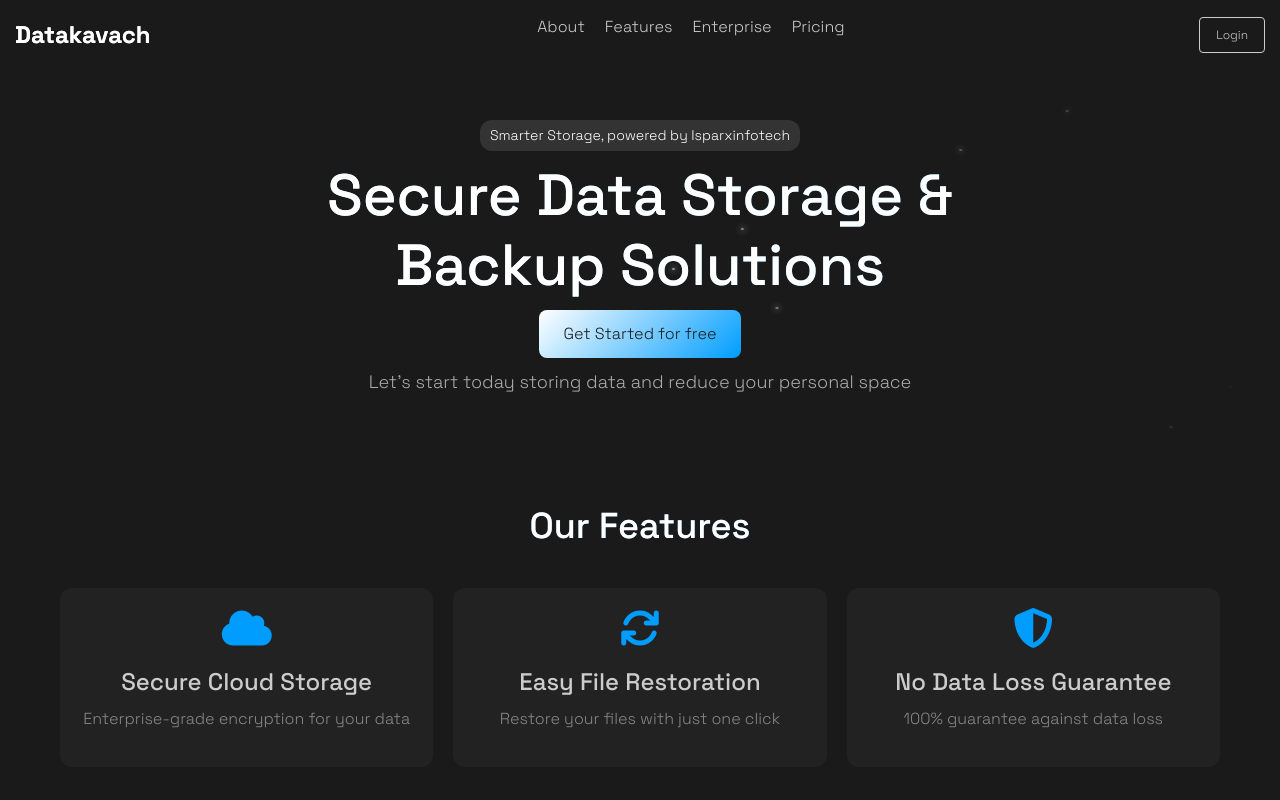
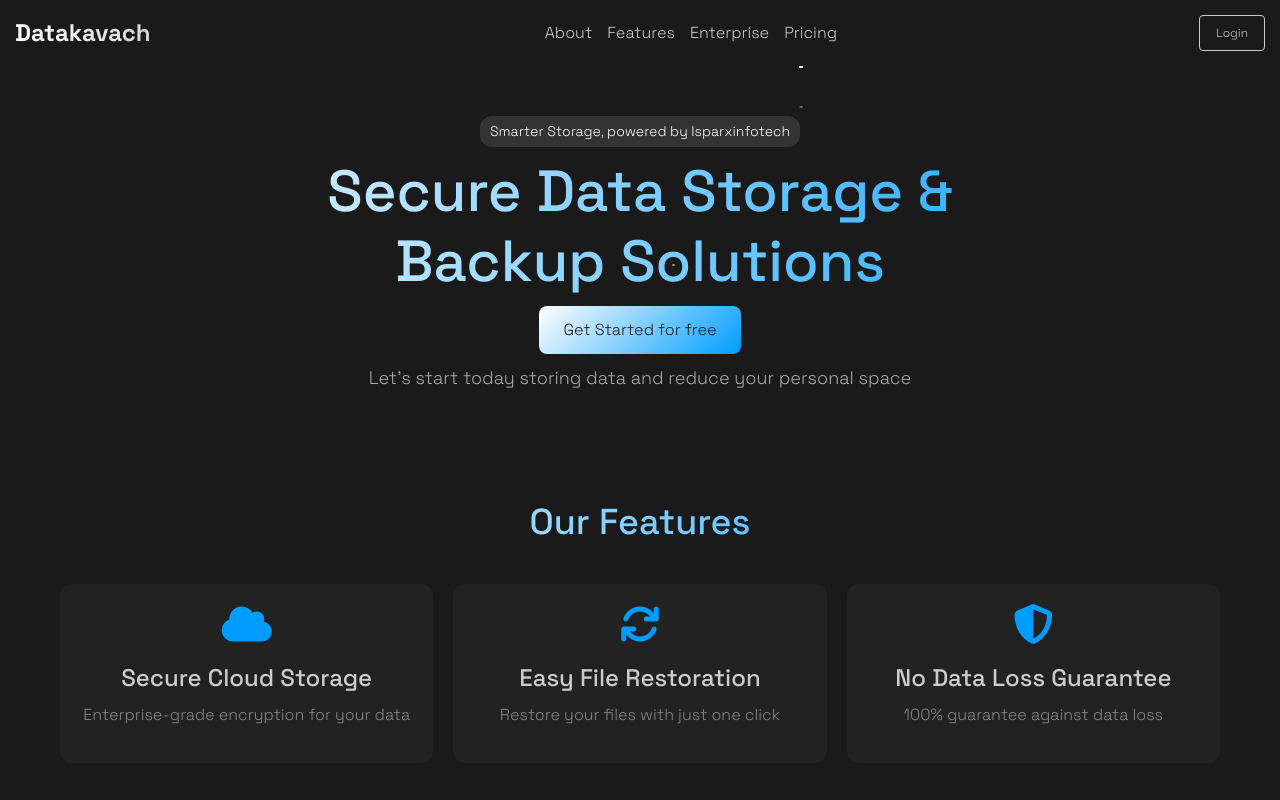
Before and after one commit to isparxinfotech/datakawach, an Angular app: page / in a window 1280 px wide. Shown: the top 800 px of the page. Built offline with nearby package versions, Linux system fonts and the light colour scheme.

Commit message:
sdsdsdwdw

```diff
--- a/angular.json
+++ b/angular.json
@@ -35,14 +35,14 @@
             "production": {
               "budgets": [
                 {
-                  "type": "initial",
-                  "maximumWarning": "500kb",
-                  "maximumError": "1mb"
+                 "type": "initial",
+    "maximumWarning": "600kb",
+    "maximumError": "1.2mb"
                 },
                 {
                   "type": "anyComponentStyle",
-                  "maximumWarning": "4kb",
-                  "maximumError": "6kb"
+    "maximumWarning": "4kb",
+    "maximumError": "5kb"
                 }
               ],
               "outputHashing": "all"
--- a/src/app/core/components/account/corporate-dashboard/corporate-dashboard.component.html
+++ b/src/app/core/components/account/corporate-dashboard/corporate-dashboard.component.html
@@ -59,7 +59,7 @@
                 <thead>
                   <tr>
                     <th scope="col">Name</th>
-                    <th scope="col">ID</th>
+                    <!-- <th scope="col">ID</th> -->
                     <th scope="col">Type</th>
                     <th scope="col">Size</th>
                     <th scope="col">Actions</th>
@@ -73,7 +73,7 @@
                       </a>
                       <span *ngIf="item.type === 'file'">{{ item.name }}</span>
                     </td>
-                    <td>{{ item.id }}</td>
+                    <!-- <td>{{ item.id }}</td> -->
                     <td>{{ item.type | titlecase }}</td>
                     <td>{{ formatSize(item.size) }}</td>
                     <td>
--- a/src/app/core/components/home/home.component.css
+++ b/src/app/core/components/home/home.component.css
@@ -4,39 +4,33 @@
   background: #1a1a1a;
 }
 
+/* Navbar */
 .navbar {
   display: flex;
   justify-content: space-between;
+  align-items: center;
   padding: 15px;
-  align-items: center;
-  position: relative;
   z-index: 10;
 }
-
 .logo {
   font-size: 24px;
   font-weight: bold;
   background: linear-gradient(90deg, #fff, #d3d3d3);
   -webkit-background-clip: text;
+  color: transparent;
 }
-
 .navbar ul {
+  display: flex;
+  gap: 15px;
   list-style: none;
-  display: flex;
-  gap: 20px;
+  margin: 0;
 }
-
 .navbar a {
   color: #ccc;
   font-size: 16px;
   text-decoration: none;
 }
-
-.navbar a:hover,
-.footer a:hover {
-  color: #d3d3d3;
-}
-
+.navbar a:hover, .footer a:hover { color: #d3d3d3; }
 .login-btn {
   background: transparent;
   border: 1px solid #ccc;
@@ -45,12 +39,10 @@
   border-radius: 4px;
   cursor: pointer;
 }
-
 .login-btn:hover {
   background: linear-gradient(135deg, #fff, #009dff);
   color: #1a1a1a;
 }
-
 .menu-toggle {
   display: none;
   background: none;
@@ -60,6 +52,7 @@
   cursor: pointer;
 }
 
+/* Hero */
 .hero {
   text-align: center;
   padding: 50px 20px;
@@ -67,128 +60,101 @@
   margin: 0 auto;
   position: relative;
   z-index: 1;
-  overflow: hidden;
 }
-
 .hero-glow {
   position: absolute;
   left: 0;
   top: 0;
   width: 50%;
   height: 100%;
-  background: linear-gradient(to right, rgba(255, 255, 255, 0.6), transparent 50%);
+  background: linear-gradient(to right, rgba(255, 255, 255, 0.6), transparent);
   z-index: 1;
   animation: glowShift 6s infinite alternate;
 }
-
-.hero-text {
-  position: relative;
-  z-index: 3;
-}
-
 .tagline {
   background: #333;
   padding: 5px 10px;
   border-radius: 12px;
+  font-size: 14px;
   display: inline-block;
-  font-size: 14px;
 }
-
 .hero h1 {
   font-size: 58px;
   margin: 10px 0;
   background: linear-gradient(90deg, #fff, #009dff);
   -webkit-background-clip: text;
+  color: transparent;
 }
-
 .hero p {
   color: #aaa;
   font-size: 18px;
   margin-bottom: 20px;
 }
-
 .cta-button {
   background: linear-gradient(135deg, #fff, #009dff);
   color: #1a1a1a;
   padding: 12px 24px;
   border: none;
   border-radius: 8px;
+  font-size: 16px;
   cursor: pointer;
-  font-size: 16px;
 }
-
 .sub-text {
   color: #888;
   font-size: 14px;
   margin-top: 10px;
 }
 
-.features-section {
+/* Features and Pricing */
+.features-section, .pricing-section {
   padding: 40px 20px;
   max-width: 1200px;
   margin: 0 auto;
   text-align: center;
 }
-
-.features-section h2,
-.pricing-section h2 {
+.features-section h2, .pricing-section h2 {
   font-size: 36px;
   margin-bottom: 40px;
   background: linear-gradient(90deg, #fff, #009dff);
   -webkit-background-clip: text;
+  color: transparent;
 }
-
-.features-container,
-.pricing-container {
+.features-container, .pricing-container {
   display: grid;
   grid-template-columns: repeat(auto-fit, minmax(250px, 1fr));
   gap: 20px;
 }
-
-.feature-card,
-.pricing-card {
+.feature-card, .pricing-card {
   background: #222;
   border-radius: 12px;
   padding: 20px;
 }
-
 .feature-card i {
   font-size: 40px;
   color: #009dff;
   margin-bottom: 20px;
 }
-
-.feature-card h3,
-.pricing-card h3 {
+.feature-card h3, .pricing-card h3 {
   font-size: 24px;
   margin-bottom: 10px;
   color: #ccc;
 }
-
-.feature-card p,
-.pricing-card li {
+.feature-card p, .pricing-card li {
   color: #888;
   font-size: 16px;
 }
-
-.pricing-section {
-  padding: 40px 20px;
-  max-width: 1200px;
-  margin: 0 auto;
-  text-align: center;
-}
-
 .pricing-card .price {
   font-size: 28px;
   color: #009dff;
   margin-bottom: 20px;
 }
-
 .pricing-card ul {
   list-style: none;
   margin-bottom: 20px;
+  padding: 0;
 }
 
+/* Particles */
 .particles {
   position: absolute;
   top: 0;
@@ -198,47 +164,27 @@
   pointer-events: none;
   z-index: 2;
 }
-
 .particle {
   position: absolute;
   background: #fff;
   border-radius: 50%;
   width: 3px;
   height: 2px;
-  animation: moveParticle linear infinite;
+  animation: moveParticle 4s linear infinite;
   opacity: 0;
   left: 50%;
-  box-shadow: 0 0 6px 1.5px rgba(255, 255, 255, 0.5);
 }
+.particle:nth-child(1) { top: 10%; animation-delay: 0s; }
+.particle:nth-child(2) { top: 30%; animation-delay: 0.4s; }
+.particle:nth-child(3) { top: 50%; animation-delay: 0.8s; }
 
-.particle:nth-child(1) { top: 10%; animation-duration: 3s; animation-delay: 0s; }
-.particle:nth-child(2) { top: 20%; animation-duration: 3.2s; animation-delay: 0.2s; }
-.particle:nth-child(3) { top: 30%; animation-duration: 3.5s; animation-delay: 0.4s; }
-.particle:nth-child(4) { top: 40%; animation-duration: 3.8s; animation-delay: 0.6s; }
-.particle:nth-child(5) { top: 50%; animation-duration: 4s; animation-delay: 0.8s; }
-.particle:nth-child(6) { top: 60%; animation-duration: 3.3s; animation-delay: 1s; }
-.particle:nth-child(7) { top: 70%; animation-duration: 3.6s; animation-delay: 1.2s; }
-.particle:nth-child(8) { top: 80%; animation-duration: 3.9s; animation-delay: 1.4s; }
-.particle:nth-child(9) { top: 90%; animation-duration: 4.1s; animation-delay: 1.6s; }
-.particle:nth-child(10) { top: 15%; animation-duration: 3.4s; animation-delay: 1.8s; }
-
-@keyframes moveParticle {
-  0% { transform: translateX(0); opacity: 0.6; }
-  100% { transform: translateX(calc(50vw - 50%)); opacity: 0; }
-}
-
-@keyframes glowShift {
-  0% { background: linear-gradient(to right, rgba(255, 255, 255, 0.6), transparent 50%); }
-  100% { background: linear-gradient(to right, rgba(255, 255, 255, 0.8), transparent 70%); }
-}
-
+/* Footer */
 .footer {
   background: #222;
   padding: 40px 20px;
   margin-top: 40px;
   border-top: 1px solid #333;
 }
-
 .footer-container {
   max-width: 1200px;
   margin: 0 auto;
@@ -246,27 +192,24 @@
   grid-template-columns: repeat(auto-fit, minmax(200px, 1fr));
   gap: 20px;
 }
-
 .footer-logo {
   font-size: 24px;
   font-weight: bold;
   background: linear-gradient(90deg, #fff, #d3d3d3);
   -webkit-background-clip: text;
+  color: transparent;
 }
-
 .footer h4 {
   font-size: 16px;
   margin-bottom: 15px;
   color: #ccc;
 }
-
 .footer a {
-  display: block;
   color: #888;
   margin-bottom: 10px;
   text-decoration: none;
+  display: block;
 }
-
 .footer-subscribe input {
   width: 100%;
   padding: 10px;
@@ -276,17 +219,15 @@
   background: #333;
   color: #ccc;
 }
-
 .subscribe-btn {
   width: 100%;
   padding: 10px;
-  background: linear-gradient(135deg, #fff, #d3d3d3);
+  background: linear-gradient(135deg, #fff, #009dff);
   border: none;
   border-radius: 4px;
   color: #1a1a1a;
   cursor: pointer;
 }
-
 .footer-bottom {
   text-align: center;
   padding-top: 20px;
@@ -294,30 +235,26 @@
   border-top: 1px solid #333;
 }
 
+/* Animations */
+@keyframes moveParticle {
+  0% { transform: translateX(0); opacity: 0.6; }
+  100% { transform: translateX(calc(50vw - 50%)); opacity: 0; }
+}
+@keyframes glowShift {
+  0% { background: linear-gradient(to right, rgba(255, 255, 255, 0.6), transparent); }
+  100% { background: linear-gradient(to right, rgba(255, 255, 255, 0.8), transparent); }
+}
+
+/* Responsive */
 @media (max-width: 768px) {
   .navbar { flex-wrap: wrap; }
   .menu-toggle { display: block; }
-  .navbar nav {
-    display: none;
-    width: 100%;
-    padding: 20px 0;
-  }
+  .navbar nav { display: none; width: 100%; padding: 20px 0; }
   .navbar nav.open { display: block; }
-  .navbar ul {
-    flex-direction: column;
-    align-items: center;
-  }
+  .navbar ul { flex-direction: column; align-items: center; }
   .hero h1 { font-size: 36px; }
   .feature-card, .pricing-card { padding: 15px; }
   .footer-container { grid-template-columns: 1fr; text-align: center; }
-  .particle {
-    width: 2px;
-    height: 1px;
-    box-shadow: 0 0 4px 1px rgba(255, 255, 255, 0.4);
-  }
   .hero-glow { width: 70%; }
-  @keyframes moveParticle {
-    0% { transform: translateX(0); opacity: 0.6; }
-    100% { transform: translateX(calc(50vw - 50%)); opacity: 0; }
-  }
+  .particle { width: 2px; height: 1px; }
 }
```
